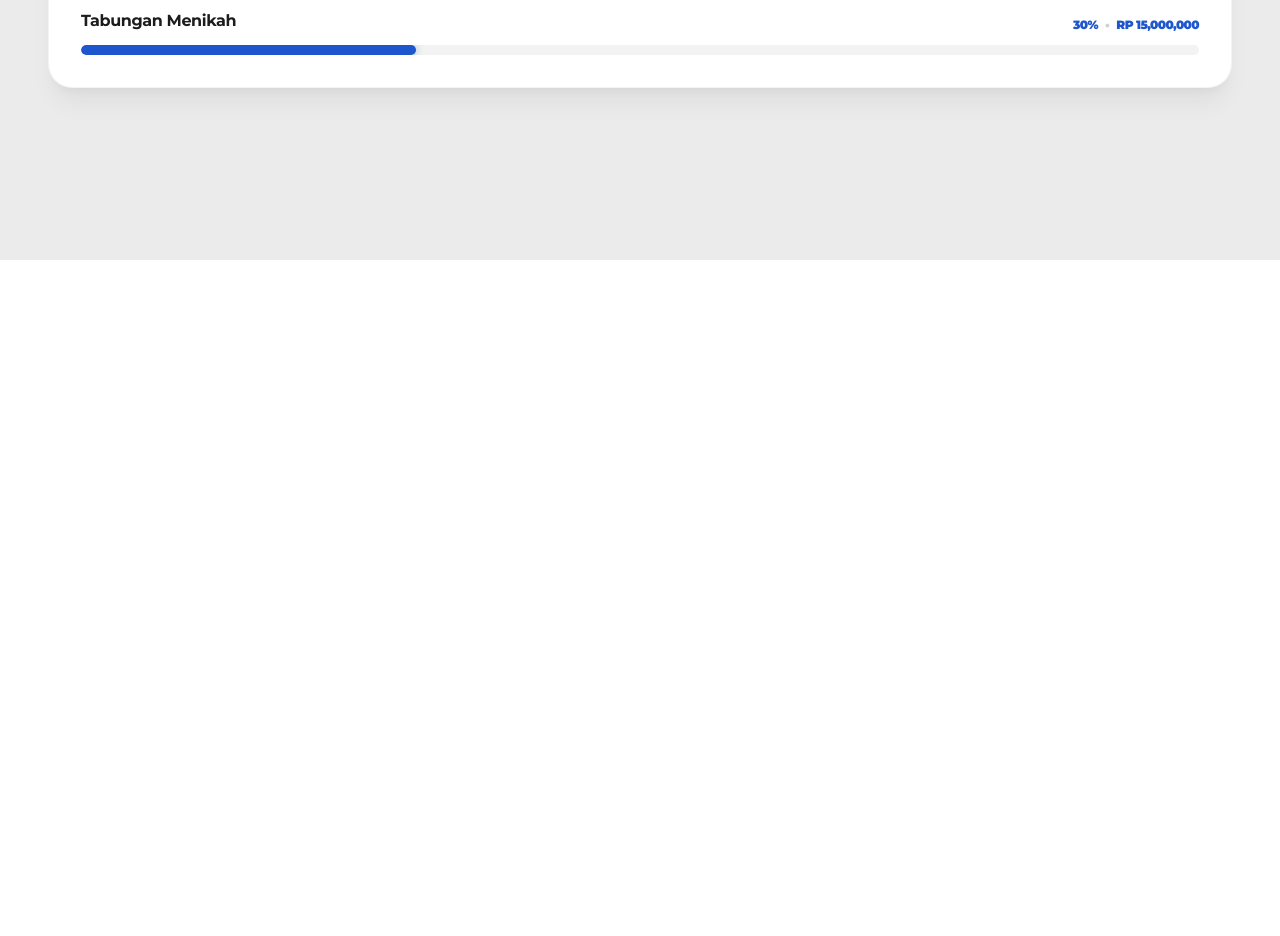
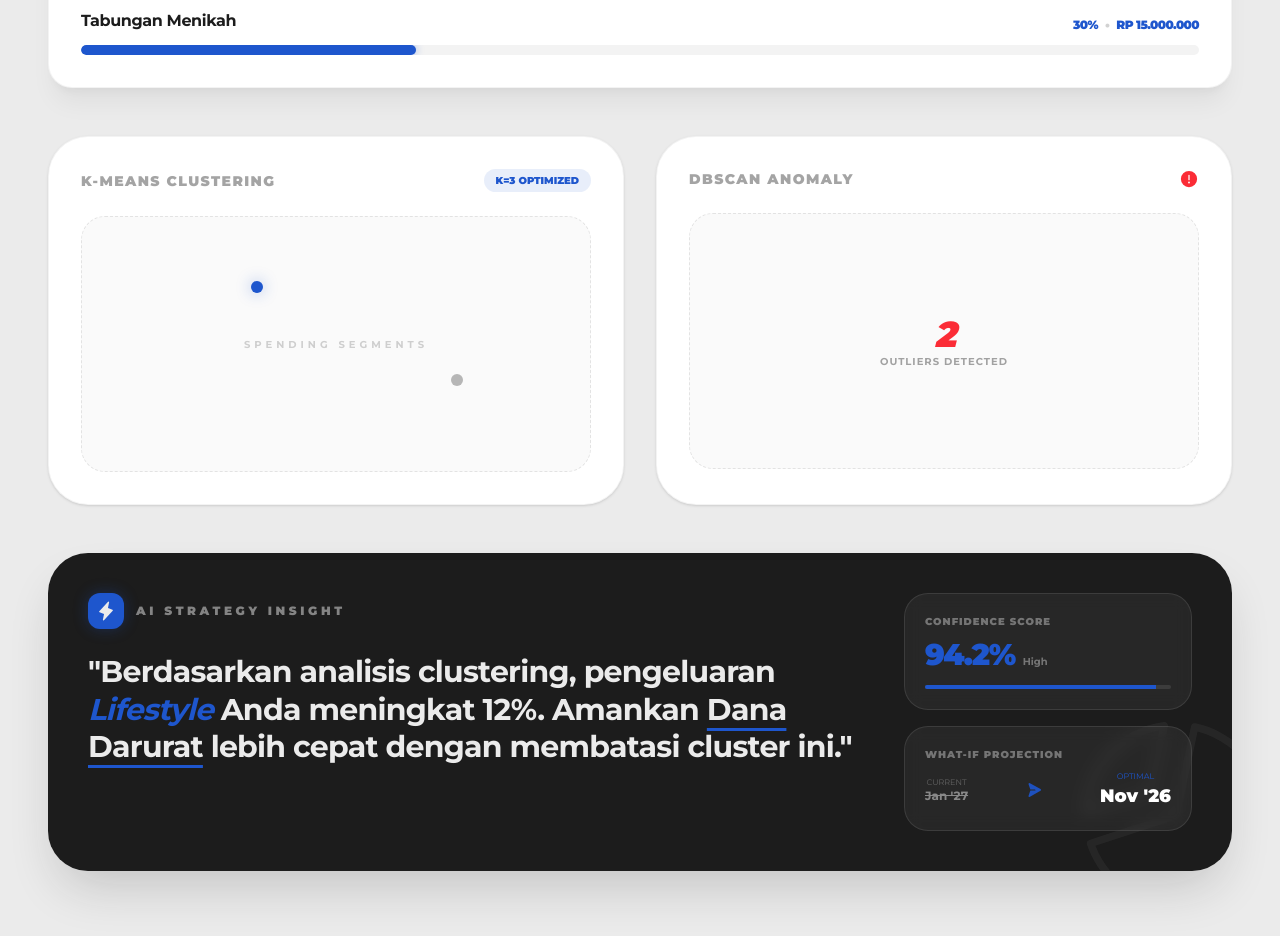
Before and after one commit to ammarrashiddd/mono-smart-budgeting, a Next.js app: page /dashboard in a window 1280 px wide. Shown: the part 540-1476 px from the top of the page. Before the commit the page ends 800 px from the top, so only its background shows below. Built offline with nearby package versions, Linux system fonts and the light colour scheme.

Commit message:
fix: change ui dashboard and add ai insight

```diff
--- a/src/app/dashboard/page.tsx
+++ b/src/app/dashboard/page.tsx
@@ -9,6 +9,9 @@ import {
   TrendUp,
   Target as TargetIcon,
   ChartPieSlice,
+  WarningCircle,
+  Lightning,
+  PaperPlaneRight,
 } from "@phosphor-icons/react";
 
 export default function DashboardPage() {
@@ -24,6 +27,7 @@ export default function DashboardPage() {
         </h3>
       </header>
 
+      {/* --- Section 1: Stats --- */}
       <div className="grid grid-cols-1 md:grid-cols-2 lg:grid-cols-4 gap-6 px-6 md:px-12 mt-10">
         <StatCards
           title="Monthly Income"
@@ -48,10 +52,9 @@ export default function DashboardPage() {
         />
       </div>
 
-      {/* Goals Section */}
-      <div className="flex flex-col lg:flex-row gap-8 px-6 md:px-12 mt-12">
-        {/* Main Goals Display */}
-        <div className="flex-[2.5] bg-white rounded-3xl p-8 border border-secondary/5 shadow-xl shadow-secondary/5">
+      {/* --- Section 2: Goals --- */}
+      <div className="px-6 md:px-12 mt-12">
+        <div className="bg-white rounded-3xl p-8 border border-secondary/5 shadow-xl shadow-secondary/5">
           <div className="flex items-center justify-between mb-10">
             <h3 className="text-sm font-black uppercase tracking-[0.2em] text-secondary/40">
               Financial Goals
@@ -60,8 +63,7 @@ export default function DashboardPage() {
               Manage Targets
             </button>
           </div>
-
-          <div className="space-y-8">
+          <div className="grid grid-cols-1 gap-8">
             <GoalItems
               name="Dana Darurat"
               target={10000000}
@@ -75,6 +77,124 @@ export default function DashboardPage() {
           </div>
         </div>
       </div>
+
+      {/* --- Section 3: Machine Learning (Split View) --- */}
+      <div className="grid grid-cols-1 lg:grid-cols-2 gap-8 px-6 md:px-12 mt-12">
+        {/* K-Means */}
+        <div className="bg-white rounded-[2.5rem] p-8 border border-secondary/5 shadow-sm">
+          <div className="flex justify-between items-center mb-6">
+            <h4 className="text-sm font-black uppercase tracking-widest text-secondary/40">
+              K-Means Clustering
+            </h4>
+            <span className="text-[10px] font-black bg-tertiary/10 text-tertiary px-3 py-1 rounded-full uppercase">
+              k=3 Optimized
+            </span>
+          </div>
+          <div className="h-64 bg-secondary/[0.02] rounded-3xl border border-dashed border-secondary/10 flex items-center justify-center relative">
+            <div className="absolute top-1/4 left-1/3 w-3 h-3 bg-tertiary rounded-full shadow-[0_0_15px_rgba(30,86,205,0.4)]" />
+            <div className="absolute bottom-1/3 right-1/4 w-3 h-3 bg-secondary rounded-full opacity-30" />
+            <p className="text-[10px] font-bold text-secondary/20 uppercase tracking-[0.4em]">
+              Spending Segments
+            </p>
+          </div>
+        </div>
+
+        {/* DBSCAN */}
+        <div className="bg-white rounded-[2.5rem] p-8 border border-secondary/5 shadow-sm">
+          <div className="flex justify-between items-center mb-6">
+            <h4 className="text-sm font-black uppercase tracking-widest text-secondary/40">
+              DBSCAN Anomaly
+            </h4>
+            <WarningCircle size={20} className="text-red-500" weight="fill" />
+          </div>
+          <div className="h-64 bg-secondary/[0.02] rounded-3xl border border-dashed border-secondary/10 flex flex-col items-center justify-center relative">
+            <p className="text-4xl font-black text-red-500 tracking-tighter italic">
+              2
+            </p>
+            <p className="text-[10px] font-bold text-secondary/40 uppercase tracking-widest">
+              Outliers Detected
+            </p>
+          </div>
+        </div>
+      </div>
+
+      {/* --- Section 4: AI Strategy Analysis (Full Width Focus) --- */}
+      <div className="px-6 md:px-12 mt-12">
+        <div className="bg-secondary rounded-[2.5rem] p-8 md:p-10 text-primary shadow-2xl shadow-secondary/20 relative overflow-hidden group">
+          <div className="relative z-10 flex flex-col xl:flex-row justify-between gap-10">
+            {/* Left: Narrative */}
+            <div className="flex-1">
+              <div className="flex items-center gap-3 mb-6">
+                <div className="p-2 bg-tertiary rounded-xl shadow-[0_0_15px_rgba(30,86,205,0.3)]">
+                  <Lightning weight="fill" size={20} />
+                </div>
+                <h3 className="text-xs font-black uppercase tracking-[0.3em] opacity-50">
+                  AI Strategy Insight
+                </h3>
+              </div>
+              <p className="text-2xl md:text-3xl font-bold tracking-tight leading-tight mb-8">
+                "Berdasarkan analisis clustering, pengeluaran{" "}
+                <span className="text-tertiary italic">Lifestyle</span> Anda
+                meningkat 12%. Amankan{" "}
+                <span className="underline decoration-tertiary underline-offset-8">
+                  Dana Darurat
+                </span>{" "}
+                lebih cepat dengan membatasi cluster ini."
+              </p>
+            </div>
+
+            {/* Right: Technical Metrics */}
+            <div className="flex flex-col md:flex-row xl:flex-col gap-4 w-full xl:w-72">
+              {/* Confidence */}
+              <div className="flex-1 bg-white/5 border border-white/10 p-5 rounded-3xl backdrop-blur-sm">
+                <p className="text-[10px] font-black opacity-40 uppercase tracking-widest mb-2">
+                  Confidence Score
+                </p>
+                <div className="flex items-end gap-2">
+                  <p className="text-3xl font-black text-tertiary tracking-tighter">
+                    94.2%
+                  </p>
+                  <p className="text-[10px] font-bold opacity-40 mb-1">High</p>
+                </div>
+                <div className="h-1 w-full bg-white/10 rounded-full mt-3 overflow-hidden">
+                  <div className="h-full bg-tertiary w-[94%]" />
+                </div>
+              </div>
+
+              {/* What-If */}
+              <div className="flex-1 bg-white/5 border border-white/10 p-5 rounded-3xl backdrop-blur-sm">
+                <p className="text-[10px] font-black opacity-40 uppercase tracking-widest mb-2">
+                  What-If Projection
+                </p>
+                <div className="flex items-center justify-between">
+                  <div className="text-center">
+                    <p className="text-[8px] opacity-30 uppercase">Current</p>
+                    <p className="text-xs font-bold opacity-50 line-through">
+                      Jan '27
+                    </p>
+                  </div>
+                  <PaperPlaneRight
+                    weight="fill"
+                    className="text-tertiary animate-pulse"
+                  />
+                  <div className="text-center">
+                    <p className="text-[8px] text-tertiary uppercase">
+                      Optimal
+                    </p>
+                    <p className="text-lg font-black text-white">Nov '26</p>
+                  </div>
+                </div>
+              </div>
+            </div>
+          </div>
+
+          <ChartPieSlice
+            size={240}
+            weight="thin"
+            className="absolute -right-16 -bottom-16 opacity-5 rotate-12 group-hover:rotate-[30deg] transition-transform duration-1000"
+          />
+        </div>
+      </div>
     </div>
   );
 }
--- a/src/components/ui/GoalItems.tsx
+++ b/src/components/ui/GoalItems.tsx
@@ -7,7 +7,7 @@ export default function GoalItems({ name, target, current }: any) {
         <p className="text-xs font-black text-tertiary uppercase tracking-tighter">
           {Math.round(progress)}%{" "}
           <span className="mx-1 text-secondary/20">•</span> Rp{" "}
-          {current.toLocaleString()}
+          {new Intl.NumberFormat("id-ID").format(current)}
         </p>
       </div>
       <div className="h-2.5 w-full bg-secondary/5 rounded-full overflow-hidden">
```
